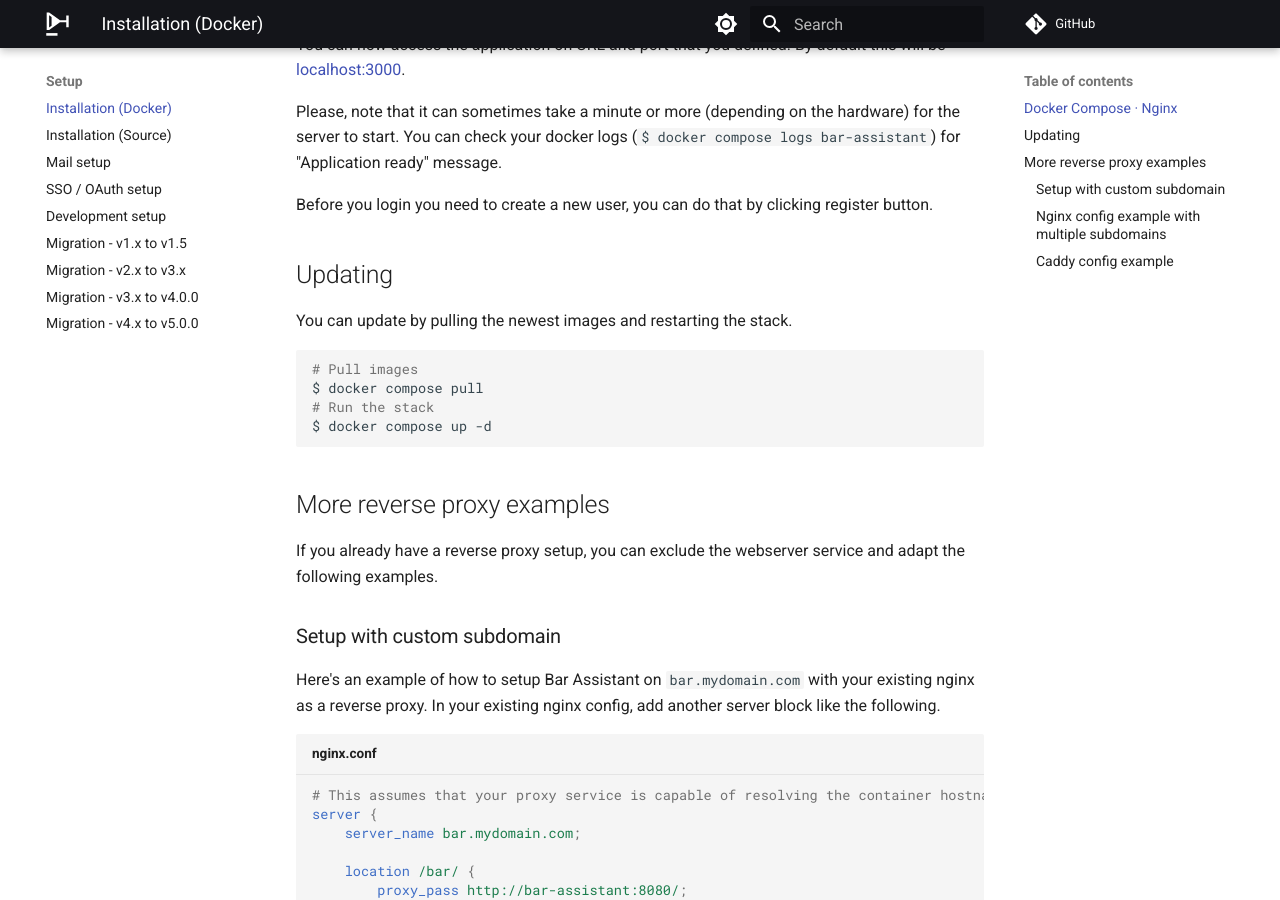
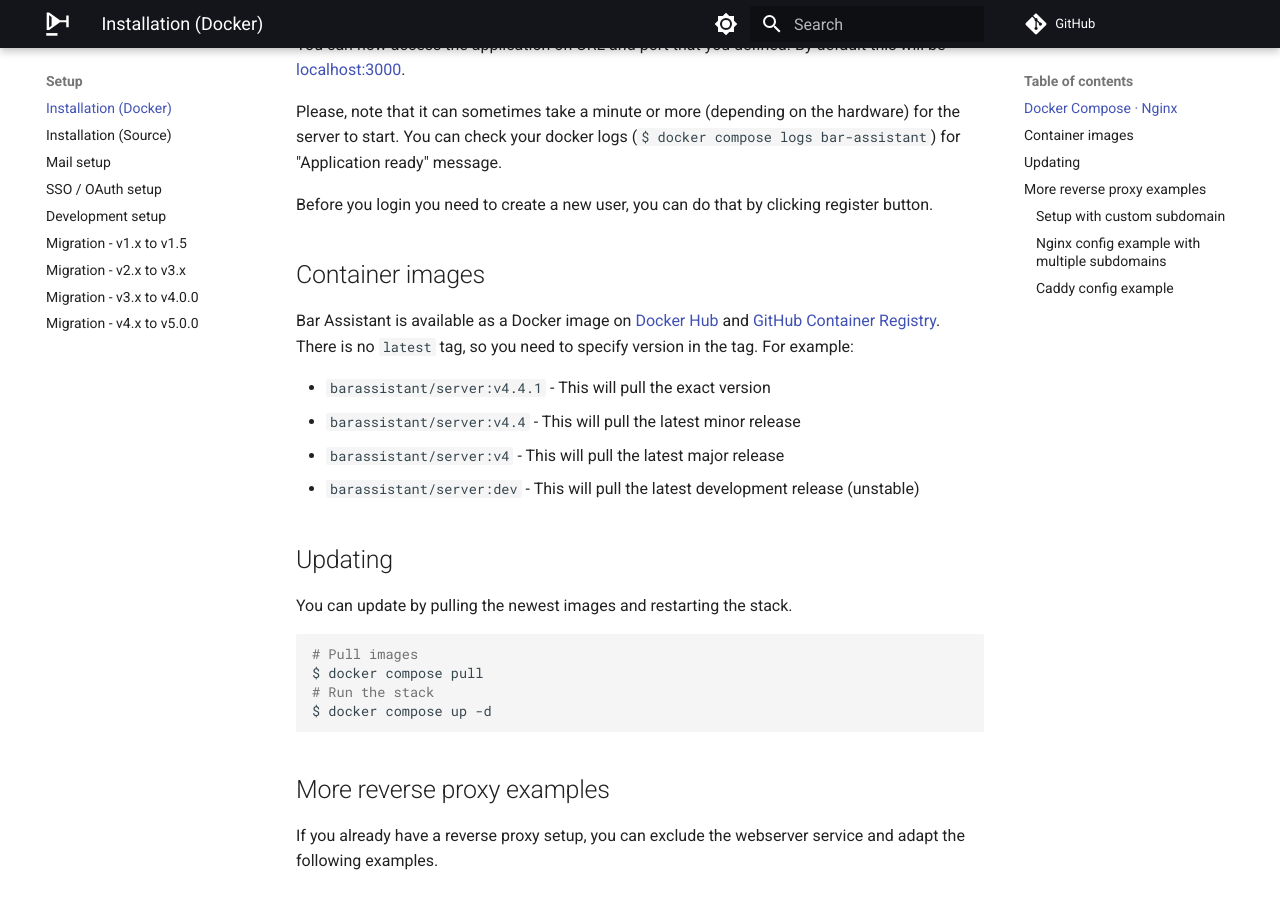
Before and after one commit to bar-assistant/docs, an MkDocs documentation site: the page built from docs/setup/index.md, in a window 1280 px wide and 900 px high, scrolled down 3206 px. Built offline with MkDocs 1.6.1 and Material for MkDocs 9.7.7, drawn with Linux system fonts in a browser that asks for light colours; comment, search, counter and statistics services are not loaded.

Commit message:
Add container image notes

```diff
--- a/docs/setup/index.md
+++ b/docs/setup/index.md
@@ -142,6 +142,15 @@
 
 Before you login you need to create a new user, you can do that by clicking register button.
 
+## Container images
+
+Bar Assistant is available as a Docker image on [Docker Hub](https://hub.docker.com/r/barassistant/server) and [GitHub Container Registry](https://github.com/karlomikus/bar-assistant/pkgs/container/barassistant). There is no `latest` tag, so you need to specify version in the tag. For example:
+
+- `barassistant/server:v4.4.1` - This will pull the exact version
+- `barassistant/server:v4.4` - This will pull the latest minor release
+- `barassistant/server:v4` - This will pull the latest major release
+- `barassistant/server:dev` - This will pull the latest development release (unstable)
+
 ## Updating
 
 You can update by pulling the newest images and restarting the stack.
```
Also changed, not shown: docs/setup/migrate-to-50.md (+1 -1 lines), docs/setup/sso.md (+1 -1 lines).
